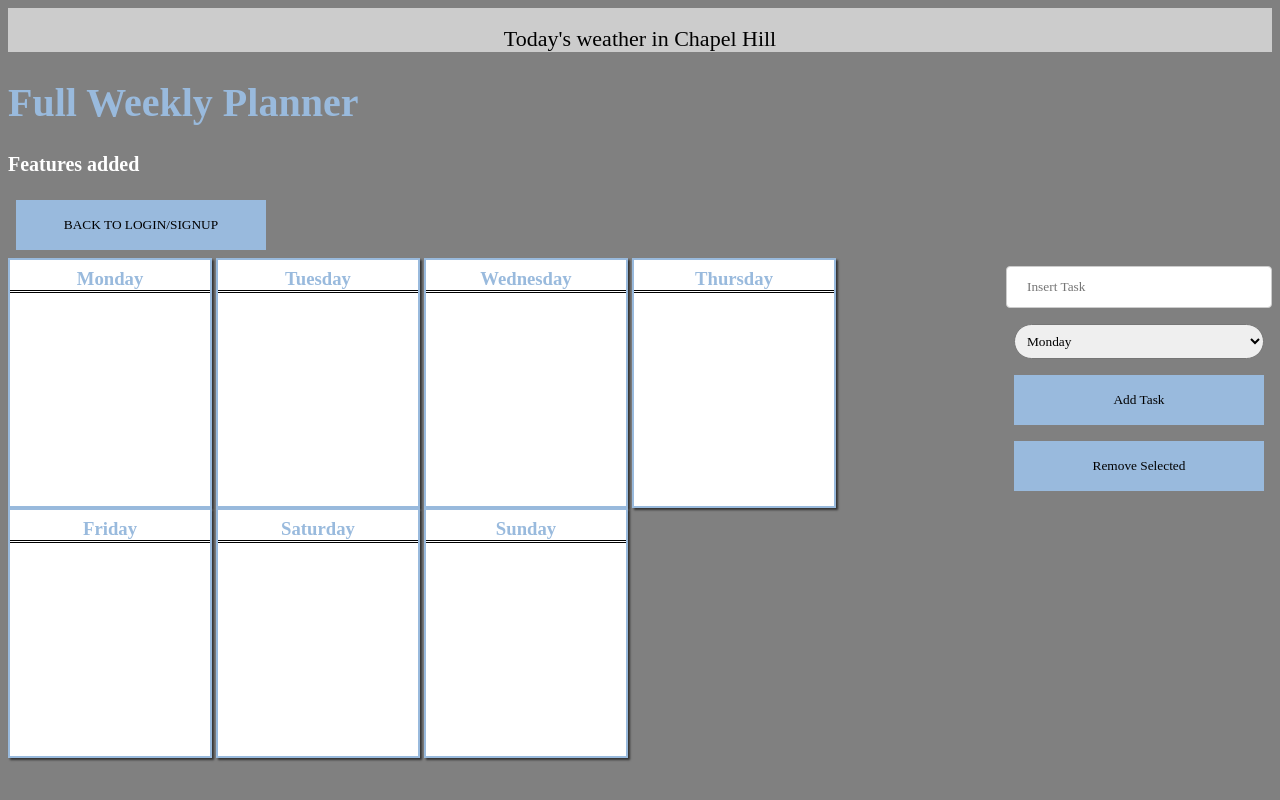
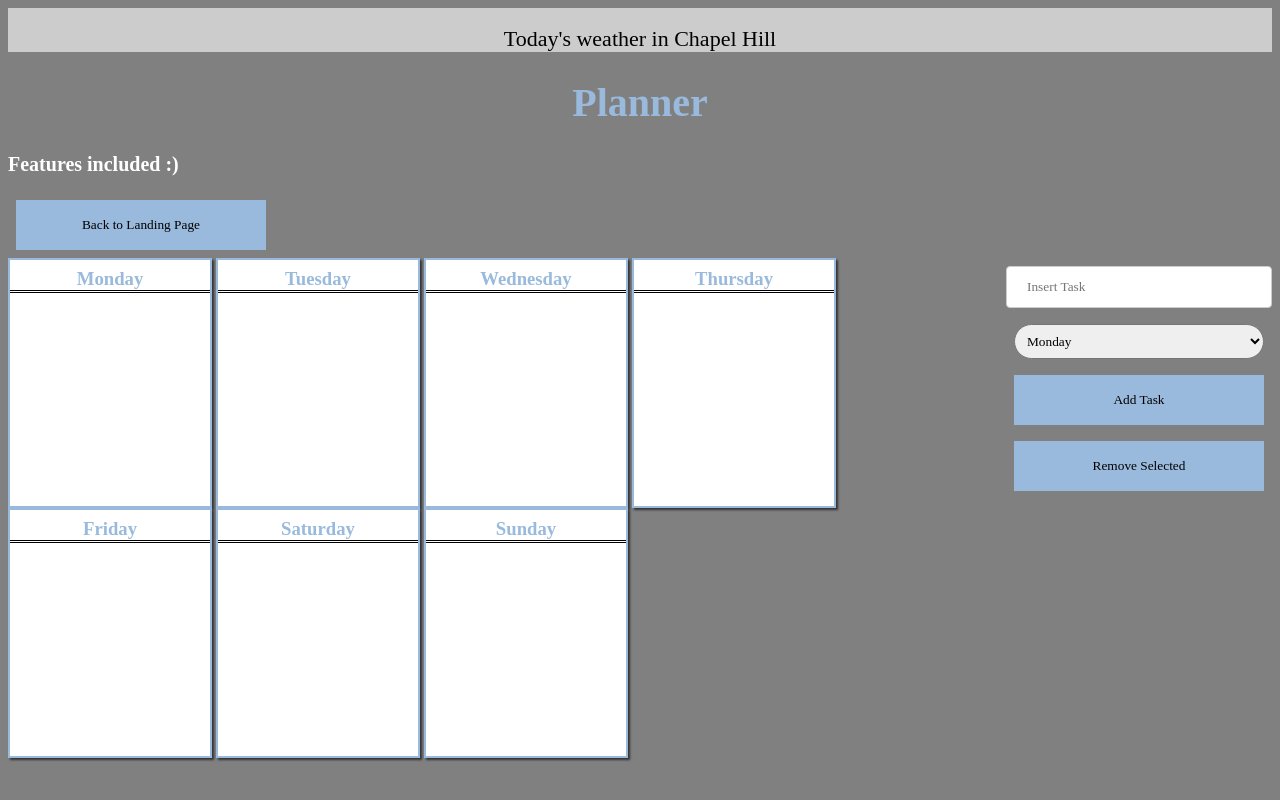
Before and after one commit to randy6/FinalProject, a plain HTML site: page fullplanner.html in a window 1280 px wide. Drawn offline with nearby package versions, Linux system fonts and the light colour scheme; no server answers.

Commit message:
Reformatted code and added terms to autocomplete

```diff
--- a/fullplanner.html
+++ b/fullplanner.html
@@ -18,45 +18,16 @@
 			let suggestions =
 				[
 					// generic word suggestions
-					"Assignment",
-					"Appointment",
-					"Arrival",
-					"Clinic",
-					"Doctor",
-					"Departure",
-					"Due",
-					"Homework",
-					"Project",
-					"Visit",
-					"On",
-					"PM",
-					"AM",
-					"Spanish",
-					"Italian",
-					"Japanese",
-					"Russian",
-					"English",
-					"Paper",
-					"Movie",
-					"Dentist",
-					"Chores",
-					"Laundry",
-					"Clean",
-					"Room",
-					"Bathroom",
-					"Shopping",
-					"Vacuum",
-					"Grocery",
+					"Assignment", "Appointment", "Arrival",
+					"Clinic", "Doctor", "Departure", "Due",
+					"Homework", "Project", "Visit", "On", "PM",
+					"AM", "Spanish", "Italian", "Japanese", "Russian",
+					"English", "Paper", "Movie", "Dentist",
+					"Chores", "Laundry", "Clean", "Room",
+					"Bathroom", "Shopping", "Vacuum", "Grocery",
 					// generic phrases
-					"Assignment due at",
-					"Appointment at",
-					"Doctors visit at",
-					"Clinic visit at",
-					"Test at",
-					"Project due at",
-					"Paper due at",
-					"Final in",
-					"Midterm on",
+					"Assignment due at", "Appointment at", "Doctors visit at", "Clinic visit at",
+					"Test at", "Project due at", "Paper due at", "Final in", "Midterm on",
 				];
 			$("#task").autocomplete({
 				source: suggestions
@@ -73,9 +44,9 @@
 		<p class="temperature"></p>
 	</div>
 	<header>
-		<h1>Full Weekly Planner</h1>
-		<h2>Features added</h2>
-		<button id="backBTN" onclick="window.location.href='/index.html'">BACK TO LOGIN/SIGNUP</button>
+		<h1>Planner</h1>
+		<h2>Features included :)</h2>
+		<button id="backBTN" onclick="window.location.href='/index.html'">Back to Landing Page</button>
 
 		<div id="placer">
 			<div id="user-input">
--- a/fullstyle.css
+++ b/fullstyle.css
@@ -21,7 +21,7 @@ body {
 }
 
 h1 {
-	text-align: left;
+	text-align: center;
 	color: #99BADD;
 	font-size: 40px;
 }
--- a/style.css
+++ b/style.css
@@ -21,7 +21,7 @@ body {
 }
 
 h1 {
-	text-align: left;
+	text-align: center;
 	color: #99BADD;
 	font-size: 40px;
 }
```
Also changed, not shown: index.html (+5 -8 lines), planner.html (+6 -27 lines).
